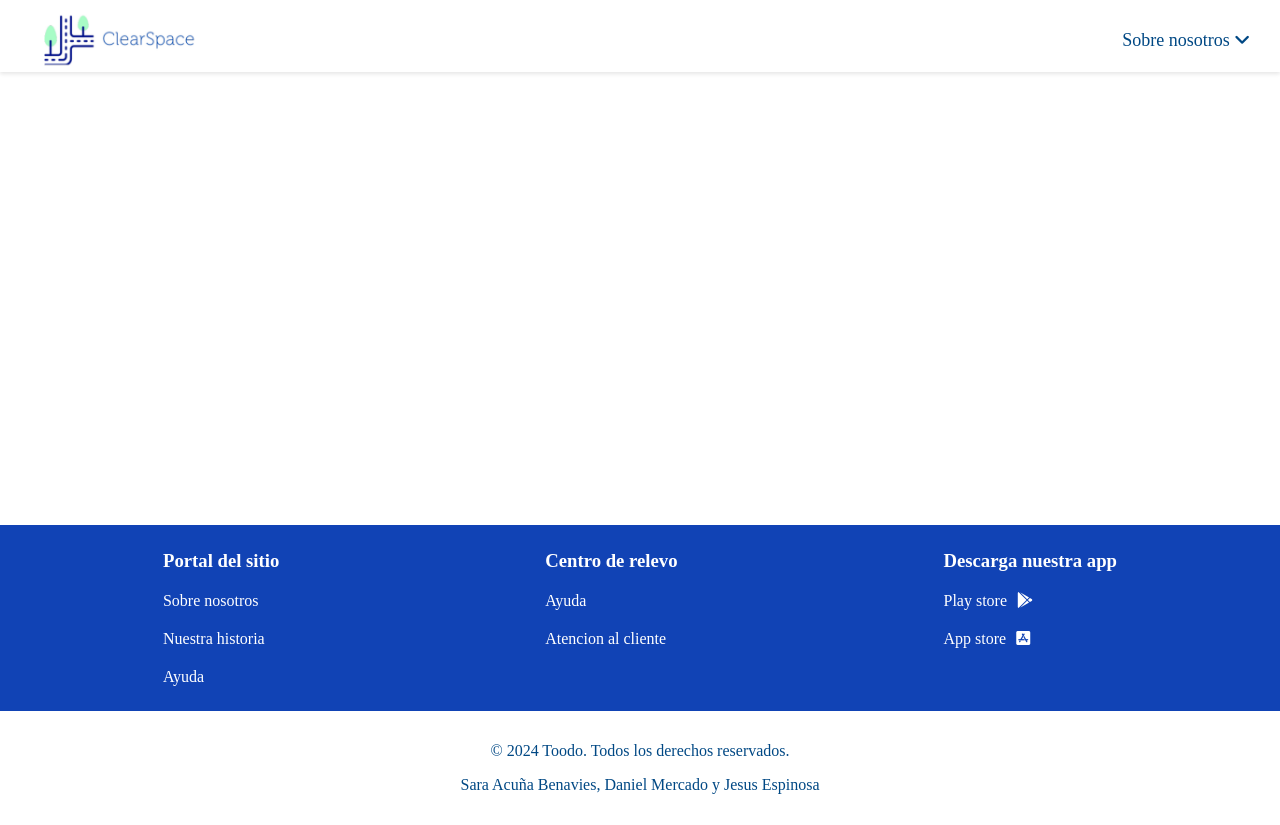
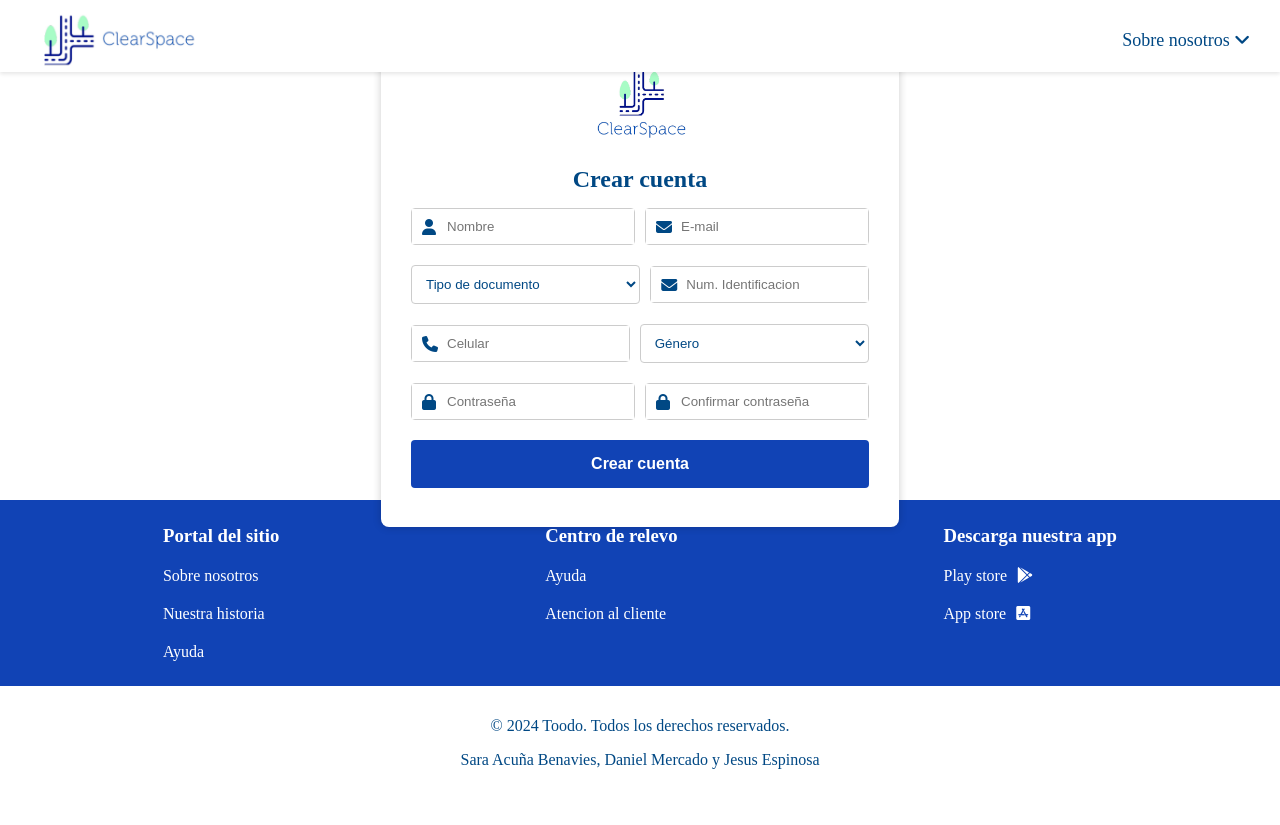
Before and after one commit to Acuna21/clearSpace, an Angular app: page /create-account in a window 1280 px wide. Before the commit this address led to /. After the commit the page ends 800 px from the top, so only its background shows below. Built offline with nearby package versions, Linux system fonts and the light colour scheme.

Commit message:
crear cuenta

```diff
--- a/src/app/app-routing.module.ts
+++ b/src/app/app-routing.module.ts
@@ -1,7 +1,13 @@
 import { NgModule } from '@angular/core';
 import { RouterModule, Routes } from '@angular/router';
+import { CreateAccountComponent } from './page/create-account/create-account.component';
 
-const routes: Routes = [];
+const routes: Routes = [
+  // { path: 'tasks', component: ''},  // Ruta para la lista de tareas
+  { path: 'create-account', component: CreateAccountComponent },  // Ruta para crear una tarea
+  { path: '', redirectTo: '/tasks', pathMatch: 'full' },  // Redirige a la lista de tareas por defecto
+  { path: '**', redirectTo: '/tasks' }  // Cualquier ruta no definida redirige a la lista de tareas
+];
 
 @NgModule({
   imports: [RouterModule.forRoot(routes)],
--- a/src/app/app.component.html
+++ b/src/app/app.component.html
@@ -1,5 +1,5 @@
 <app-navbar></app-navbar>
-<main>
-    <router-outlet />
-</main>
+
+<router-outlet />
+
 <app-footer></app-footer>
--- a/src/app/app.component.scss
+++ b/src/app/app.component.scss
@@ -1,3 +1,3 @@
 main{
-    min-height: calc(100vh - (71.64px + 274.88px));
+    min-height: calc(100vh - (71.64px + 300px));
 }
--- a/src/app/page/create-account/create-account.component.html
+++ b/src/app/page/create-account/create-account.component.html
@@ -1 +1,61 @@
-<p>create-account works!</p>
+<main>
+    <div class="form-container">
+        <div class="logo"><img src="./../../../assets/images/logo-version2.png" alt="Avatar" ></div>
+        <h2>Crear cuenta</h2>
+
+        <form>
+            <div class="form-group">
+                <div class="input-container">
+                    <i class="fa-solid fa-user"></i>
+                    <input type="password" placeholder="Nombre" required>
+                </div>
+
+                <div class="input-container">
+                    <i class="fa-solid fa-envelope"></i>
+                    <input type="password" placeholder="E-mail" required>
+                </div>
+            </div>
+
+            <div class="form-group">
+                <select required>
+                    <option value="" disabled selected>Tipo de documento</option>
+                    <option value="CC">Cédula de Ciudadanía</option>
+                    <option value="TI">Tarjeta de Identidad</option>
+                </select>
+                <div class="input-container">
+                    <i class="fa-solid fa-envelope"></i>
+                    <input type="password" placeholder="Num. Identificacion" required>
+                </div>
+            </div>
+
+            <div class="form-group">
+                <div class="input-container">
+                    <i class="fa-solid fa-phone"></i>
+                    <input type="password" placeholder="Celular" required>
+                </div>
+                <select required>
+                    <option value="" disabled selected>Género</option>
+                    <option value="M">Masculino</option>
+                    <option value="F">Femenino</option>
+                    <option value="O">Otro</option>
+                </select>
+            </div>
+
+            <div class="form-group">
+                <div class="input-container">
+                    <i class="fa-solid fa-lock"></i>
+                    <input type="password" placeholder="Contraseña" required>
+                </div>
+
+                <div class="input-container">
+                    <i class="fa-solid fa-lock"></i>
+                    <input type="password" placeholder="Confirmar contraseña" required>
+                </div>
+            </div>
+
+            <div class="submit-btn">
+                <button type="submit" class="blue medium">Crear cuenta</button>
+            </div>
+        </form>
+    </div>
+</main>
--- a/src/app/page/create-account/create-account.component.scss
+++ b/src/app/page/create-account/create-account.component.scss
@@ -0,0 +1,99 @@
+main{
+
+    height: calc(100vh - (71.64px + 300px));
+    display: flex;
+    align-items: center;
+
+    .form-container {
+        margin: 0 auto;
+        background-color: white;
+        padding: 15px 30px 3% 30px;
+        text-align: center;
+
+        h2{
+            margin-bottom: 15px;
+            color:var(--color-font)
+        }
+
+        .logo{
+            display: none;
+            img{
+                width: 100px;
+            }
+        }
+
+        form{
+
+            .form-group {
+                display: flex;
+                gap: 10px;
+                margin-bottom: 20px;
+                align-items: center;
+
+                select {
+                    width: 100%;
+                    padding: 10px;
+                    border: 1px solid #ccc;
+                    border-radius: 4px;
+                    box-sizing: border-box;
+                    background-color: #fff;
+                    color:var(--color-font)
+                }
+
+                .icon {
+                    font-size: 18px;
+                    margin-right: 10px;
+                }
+
+
+                .input-container {
+                    position: relative;
+                    width: 100%;
+                    border: 1px solid #ccc;
+                    border-radius: 4px;
+
+                    i {
+                        position: absolute;
+                        left: 10px;
+                        top: 50%;
+                        transform: translateY(-50%);
+                        color: var(--color-font);
+                    }
+
+                    input {
+                        padding: 10px 10px 10px 35px; /* Espacio para el ícono */
+                        box-sizing: border-box;
+                        border: 0;
+                        width: 100%;
+                    }
+                }
+
+            }
+
+            .submit-btn {
+                display: flex;
+                justify-content: center;
+                width: 100%;
+
+                button{
+                    width: 100%;
+                }
+            }
+        }
+
+    }
+}
+
+@media (min-width: 1024px) {
+    main{
+        .form-container {
+            border-radius: 8px;
+            box-shadow: 0 0 8px rgba(0, 0, 0, 0.2);
+            // width: 350px;
+
+            .logo{
+                display: block;
+            }
+        }
+    }
+}
--- a/src/assets/styles/btn.scss
+++ b/src/assets/styles/btn.scss
@@ -115,7 +115,7 @@
 
 .medium {
     @extend %btn;
-    padding: 8px 11px;
+    padding: 15px 20px;
     font-weight: 600;
     font-size: clamp(14px, 2vw, 16px);
 }
@@ -140,14 +140,10 @@
 // Colores de los botones
 .blue {
     font-weight: 600;
-    background-color: var(--blue);
+    background-color: var( --blue-main);
     border: none;
     color: #fff;
     transition: .2s;
-
-    &:not(:disabled):hover {
-        // background-color: $blue-hover;
-    }
 
     &:disabled {
         opacity: 0.5;
--- a/src/styles.scss
+++ b/src/styles.scss
@@ -1,4 +1,8 @@
 /* You can add global styles to this file, and also import other style files */
+*{
+    box-sizing: border-box;
+}
+
 ul{
     margin: 0;
     padding: 0;
```
Also changed, not shown: src/assets/images/logo-version2.png (added).
